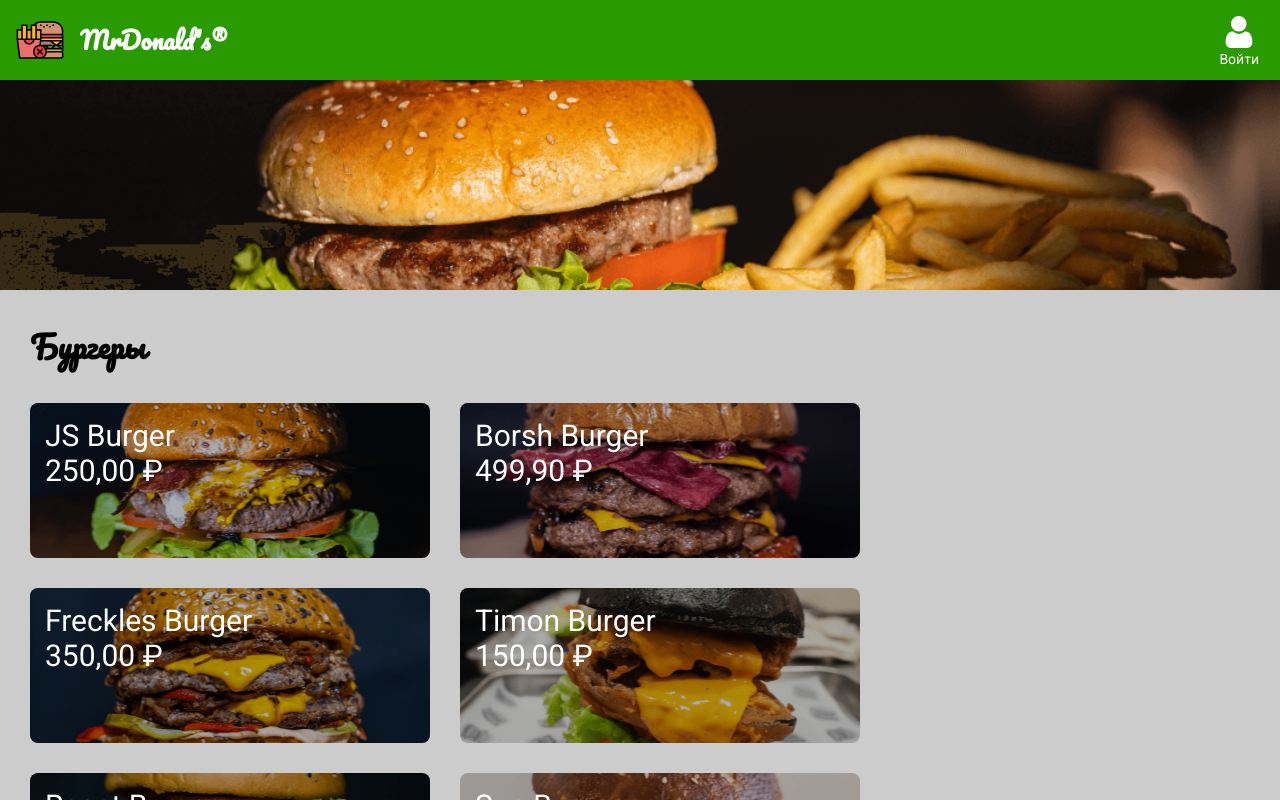
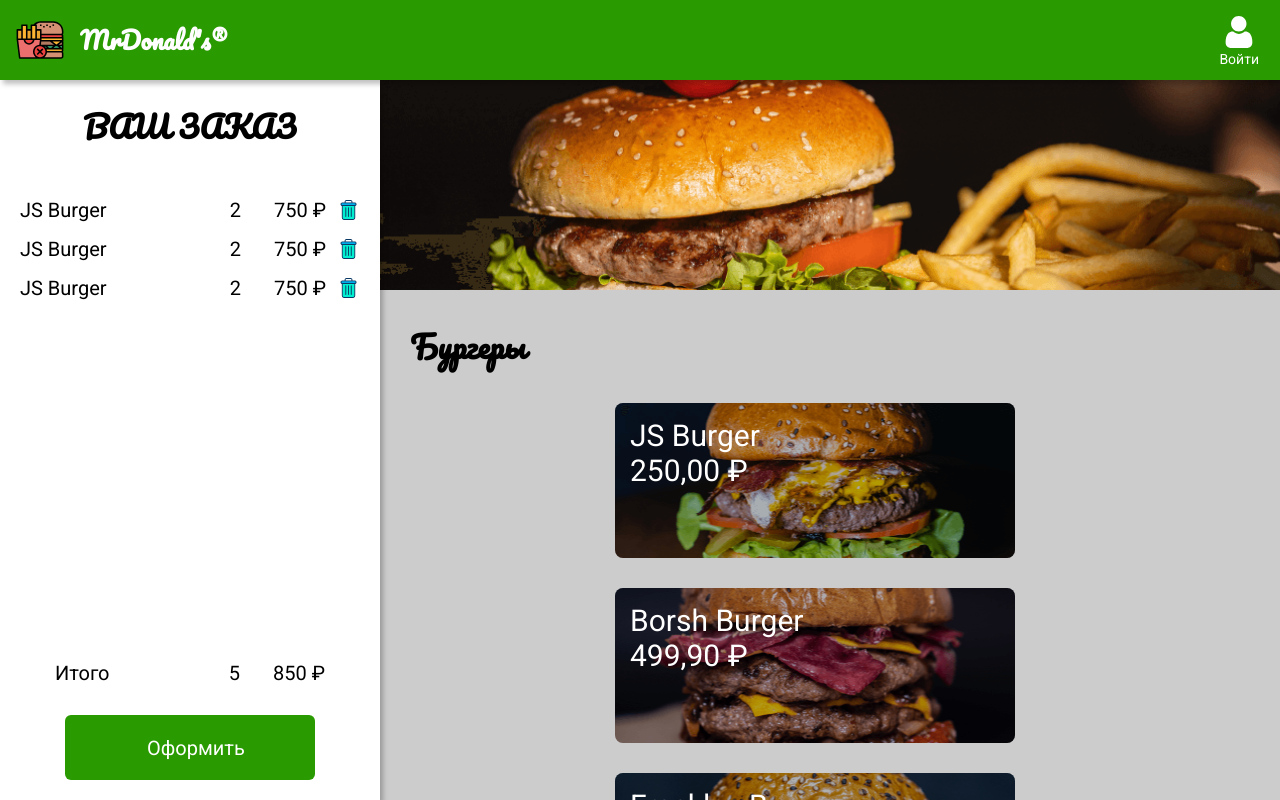
Before and after one commit to SOLARSITES/Study_React, a React (Create React App) app: page / in a window 1280 px wide. Shown: the top 800 px of the page. Built offline with nearby package versions, Linux system fonts and the light colour scheme.

Commit message:
added: lesson06 done

```diff
--- a/src/App.js
+++ b/src/App.js
@@ -3,6 +3,7 @@
 import { NavBar } from './Components/NavBar';
 import { Menu } from './Components/Menu';
 import { ModalItem } from './Components/ModalItem';
+import { Order } from './Components/Order';
 
 function App() {
   const [openItem, setOpenItem] = React.useState(null);
@@ -11,6 +12,7 @@
     <>
       <GlobalStyle />
       <NavBar />
+      <Order />
       <Menu setOpenItem={setOpenItem} />
       <ModalItem openItem={openItem} setOpenItem={setOpenItem} />
     </>
--- a/src/Components/ButtonCheckout.jsx
+++ b/src/Components/ButtonCheckout.jsx
@@ -3,7 +3,8 @@
 export const ButtonCheckout = styled.button`
   display: block;
   color: white;
-  font-size: 21px;
+  font-family: inherit;
+  font-size: inherit;
   line-height: 25px;
   background-color: #299b01;
   border-color: transparent;
@@ -11,9 +12,9 @@
   width: 250px;
   height: 65px;
   margin: 0 auto;
-  padding: 19px 78px 17px;
+  padding: 19px 80px 17px;
   transition-property: color, background-color, border-color;
-  transition-duration: 0.4s;
+  transition-duration: 0.3s;
   &:hover {
     color: #299b01;
     background-color: white;
--- a/src/Components/ListItem.jsx
+++ b/src/Components/ListItem.jsx
@@ -4,7 +4,7 @@
 const List = styled.ul`
   display: flex;
   flex-wrap: wrap;
-  //justify-content: space-around;
+  justify-content: space-around;
 `;
 
 const Item = styled.li`
--- a/src/Components/Menu.jsx
+++ b/src/Components/Menu.jsx
@@ -7,6 +7,7 @@
 const MenuStyled = styled.main`
   background-color: #ccc;
   margin-top: 80px;
+  margin-left: 380px;
 `;
 
 const SectionMenu = styled.section`
--- a/src/Components/ModalItem.jsx
+++ b/src/Components/ModalItem.jsx
@@ -29,7 +29,7 @@
   display: flex;
   flex-direction: column;
   justify-content: space-between;
-  height: calc(100% - 310px);
+  height: calc(100% - 200px);
   padding: 30px;
 `;
 
@@ -69,8 +69,8 @@
               {openItem.price.toLocaleString('ru-RU', { style: 'currency', currency: 'RUB' })}
             </div>
           </HeaderContent>
+          <ButtonCheckout>Добавить</ButtonCheckout>
         </Content>
-        <ButtonCheckout>Добавить</ButtonCheckout>
       </Modal>
     </Overlay>
   );
--- a/src/Components/NavBar.jsx
+++ b/src/Components/NavBar.jsx
@@ -14,6 +14,7 @@
   width: 100%;
   height: 80px;
   padding: 15px;
+  box-shadow: 3px 4px 5px rgba(0, 0, 0, 0.25);
   z-index: 100;
 `;
 
--- /dev/null
+++ b/src/Components/Order.jsx
@@ -0,0 +1,66 @@
+import React from 'react';
+import styled from 'styled-components';
+import { ButtonCheckout } from './ButtonCheckout';
+import { OrderListItem } from './OrderListItem';
+
+const OrderStyled = styled.section`
+  position: fixed;
+  top: 80px;
+  left: 0;
+  display: flex;
+  flex-direction: column;
+  background-color: #fff;
+  min-width: 380px;
+  height: calc(100% - 80px);
+  padding: 20px;
+  box-shadow: 3px 4px 5px rgba(0, 0, 0, 0.25);
+`;
+
+const OrderTitle = styled.h2`
+  text-align: center;
+  text-transform: uppercase;
+  margin-bottom: 30px;
+`;
+
+const OrderContent = styled.div`
+  flex-grow: 1;
+`;
+
+const OrderList = styled.ul``;
+
+const Total = styled.div`
+  display: flex;
+  margin: 0 35px 30px;
+  & span:first-child {
+    flex-grow: 1;
+  }
+`;
+
+const TotalPrice = styled.span`
+  text-align: right;
+  min-width: 65px;
+  margin-left: 20px;
+`;
+
+export const Order = () => {
+  return (
+    <>
+      <OrderStyled>
+        <OrderTitle>Ваш заказ</OrderTitle>
+        <OrderContent>
+          <OrderList>
+            <OrderListItem />
+            <OrderListItem />
+            <OrderListItem />
+          </OrderList>
+        </OrderContent>
+        <Total>
+          <span>Итого</span>
+          <span>5</span>
+          <TotalPrice>850 ₽</TotalPrice>
+        </Total>
+        <ButtonCheckout>Оформить</ButtonCheckout>
+      </OrderStyled>
+    </>
+  );
+};
--- /dev/null
+++ b/src/Components/OrderListItem.jsx
@@ -0,0 +1,39 @@
+import React from 'react';
+import styled from 'styled-components';
+import trashImg from '../image/trash.svg';
+
+const OrderItemStyled = styled.li`
+  display: flex;
+  margin: 15px 0;
+`;
+
+const ItemName = styled.span`
+  flex-grow: 1;
+`;
+
+const ItemPrice = styled.span`
+  text-align: right;
+  min-width: 65px;
+  margin-left: 20px;
+  margin-right: 10px;
+`;
+
+const TrashButton = styled.button`
+  width: 24px;
+  height: 24px;
+  background-image: url(${trashImg});
+  background-repeat: no-repeat;
+  background-position: center center;
+  background-color: transparent;
+  border-color: transparent;
+  background-size: cover;
+`;
+
+export const OrderListItem = () => (
+  <OrderItemStyled>
+    <ItemName>JS Burger</ItemName>
+    <span>2</span>
+    <ItemPrice>750 ₽</ItemPrice>
+    <TrashButton />
+  </OrderItemStyled>
+);
```
Also changed, not shown: src/image/trash.svg (added).
